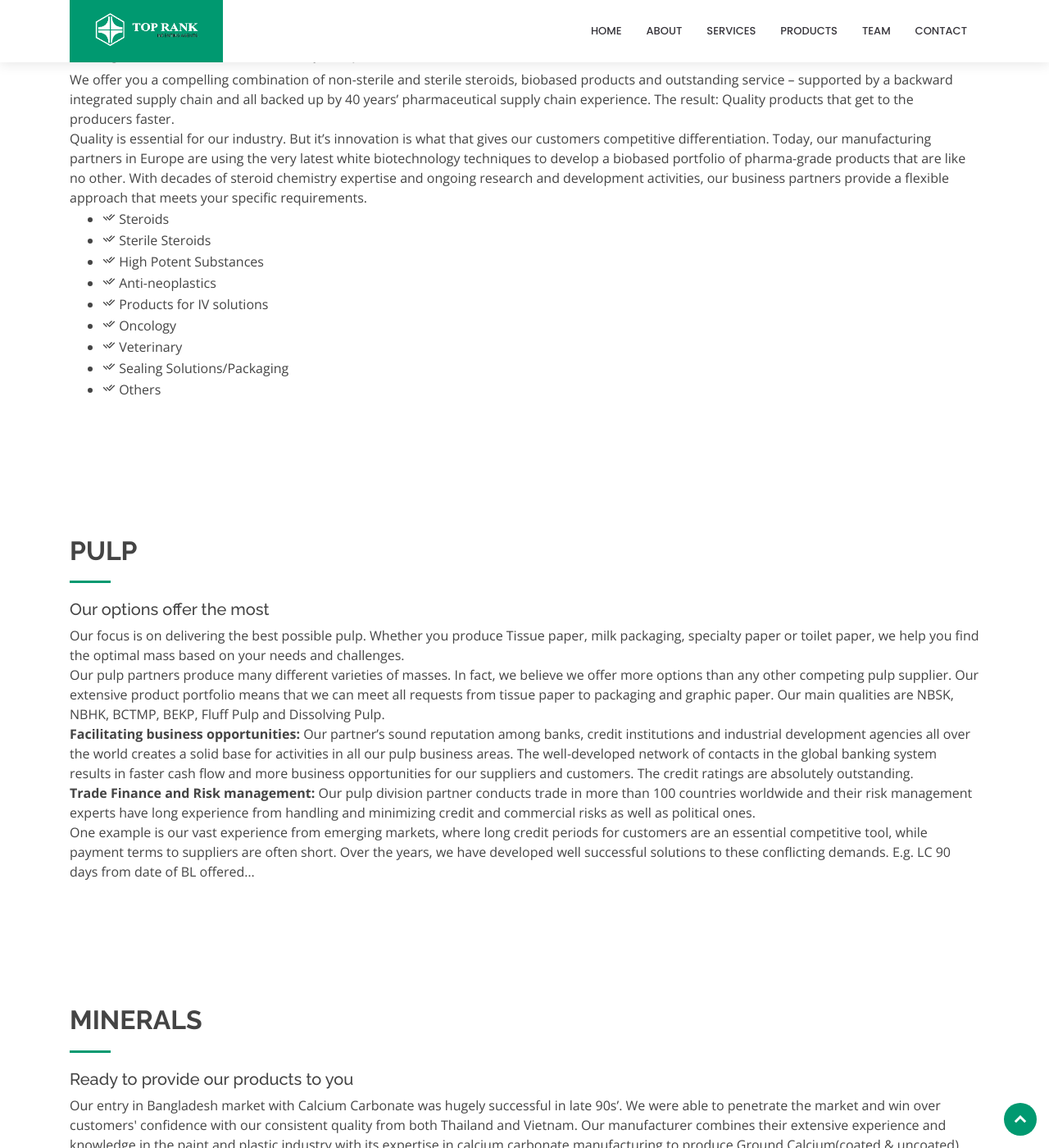
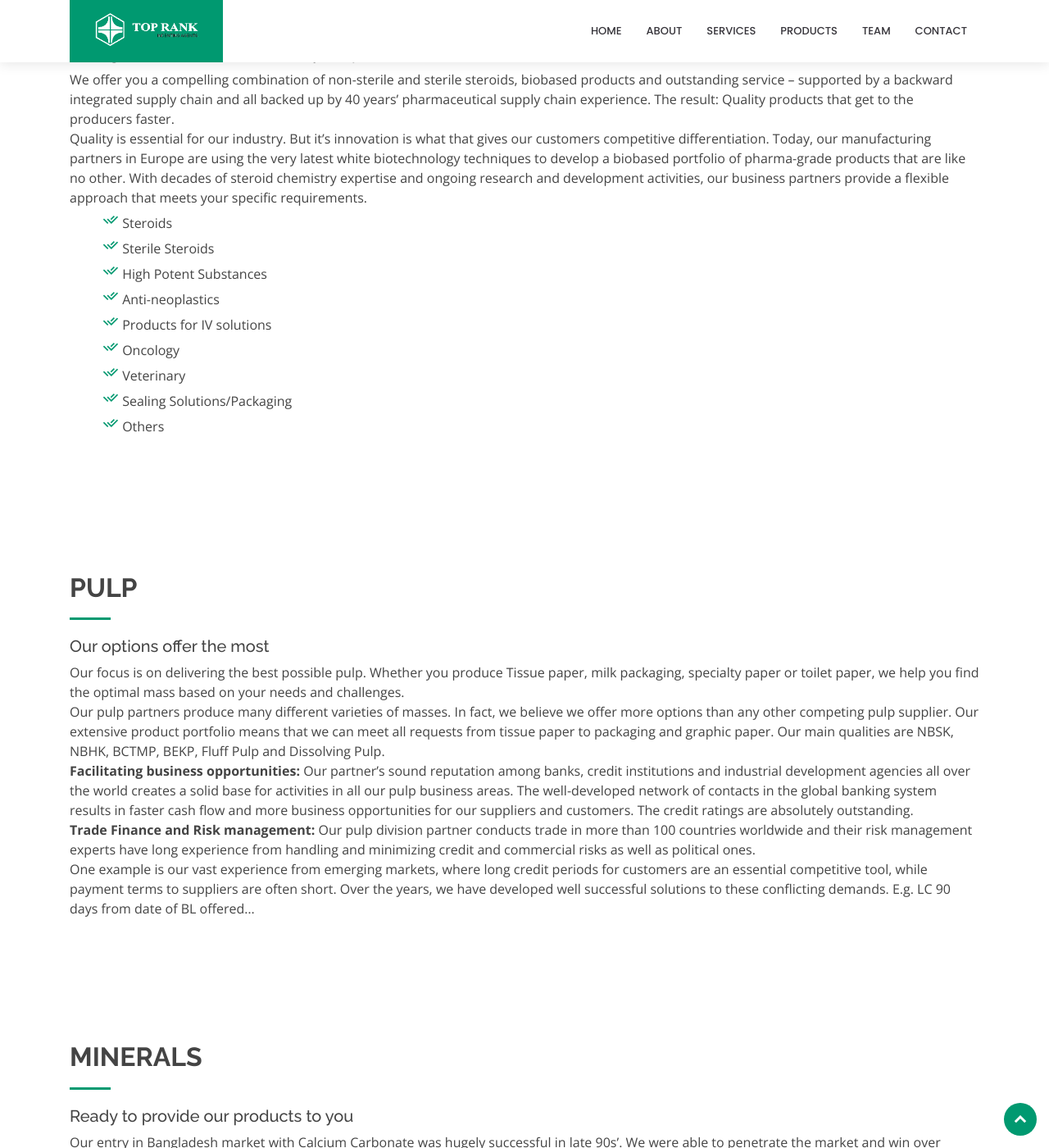
Before and after one commit to neyamat101/neyamat101.github.io, a Jekyll site: the page built from details.md, in a window 1280 px wide and 1400 px high, scrolled down 1463 px. Shown: the whole window at 82% size. Built offline with Jekyll 4.4.1, drawn with Linux system fonts in a browser that asks for light colours.

Commit message:
Update style.css
Content attached

```diff
--- a/assets/css/style.css
+++ b/assets/css/style.css
@@ -1483,3 +1483,22 @@
   font-weight: 600;
   color: #000000;
 }
+
+#products .portfolio-wrap .portfolio-info{
+  opacity: 1;
+  background-color: rgba(42, 42, 42, 0.7);
+}
+#products .portfolio-wrap:hover .portfolio-info {
+    opacity: 0.5;
+    background: none !important;
+}
+#products .portfolio-wrap {
+    background: none !important;
+}
+#pharma-details .content ul i {
+  font-size: 20px;
+  color: #009970;
+}
+#pharma-details .content ul {
+  list-style-type: none;
+}
```
